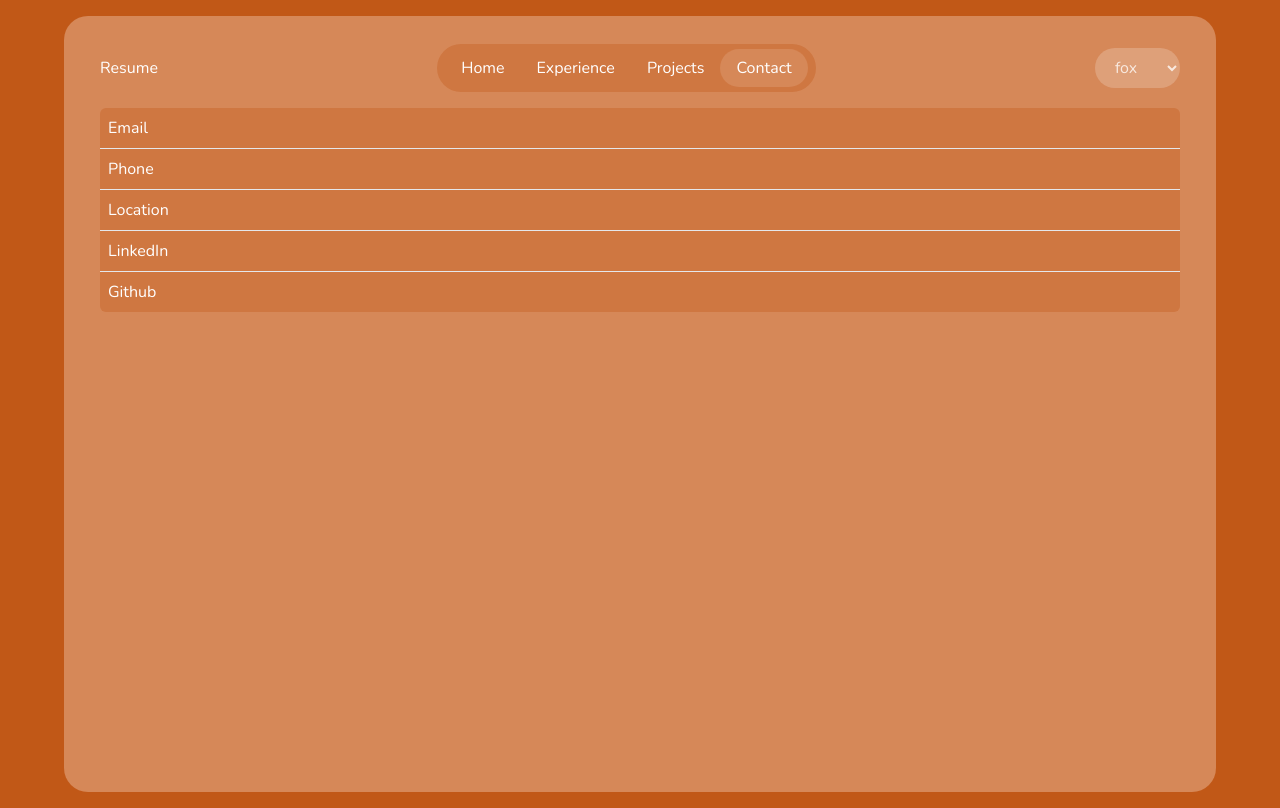
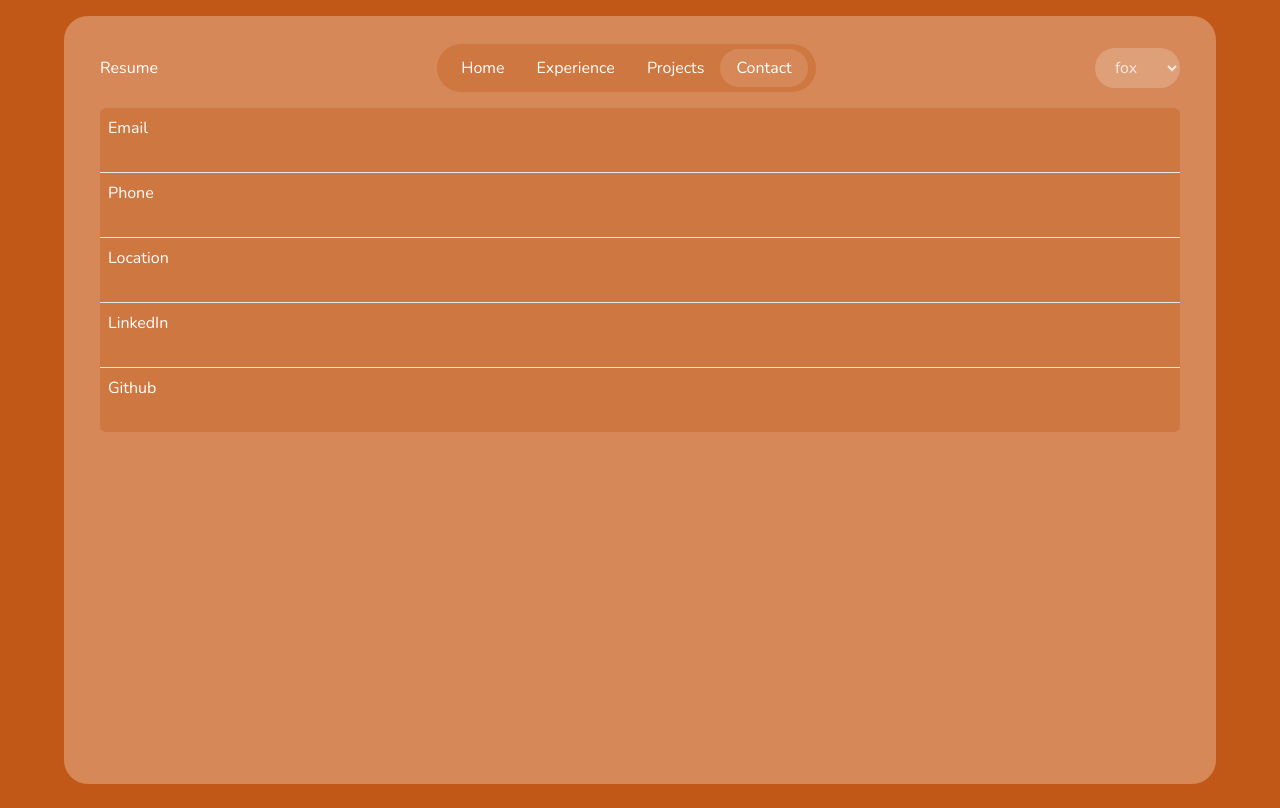
Before and after one commit to MiladKarandish/portfolio-v2, a Next.js app: page /contact in a window 1280 px wide. Built offline with nearby package versions, Linux system fonts and the light colour scheme.

Commit message:
fix: cleanup

```diff
--- a/src/app/(portfolio)/contact/page.tsx
+++ b/src/app/(portfolio)/contact/page.tsx
@@ -8,7 +8,8 @@ const ContactPage = () => {
         <ul className={`bg-800 rounded-md divide-y`}>
           {contactLinks.map((contactLink) => (
             <li key={contactLink.title} className={`p-2`}>
-              {contactLink.name}
+              <p>{contactLink.name}</p>
+              <button>{}</button>
             </li>
           ))}
         </ul>
--- a/src/app/(portfolio)/layout.tsx
+++ b/src/app/(portfolio)/layout.tsx
@@ -9,7 +9,7 @@ export default function RootLayout({
   return (
     <div
       className={cn(
-        "w-[90dvw] max-w-6xl min-h-[97dvh] px-2 py-5 xs:p-7 xs:px-9 rounded-3xl space-y-4 bg-700 antialiased "
+        "w-[90dvw] max-w-6xl min-h-[96dvh] px-2 py-5 xs:p-7 xs:px-9 rounded-3xl space-y-4 bg-700 antialiased"
       )}
     >
       <Header />
```
